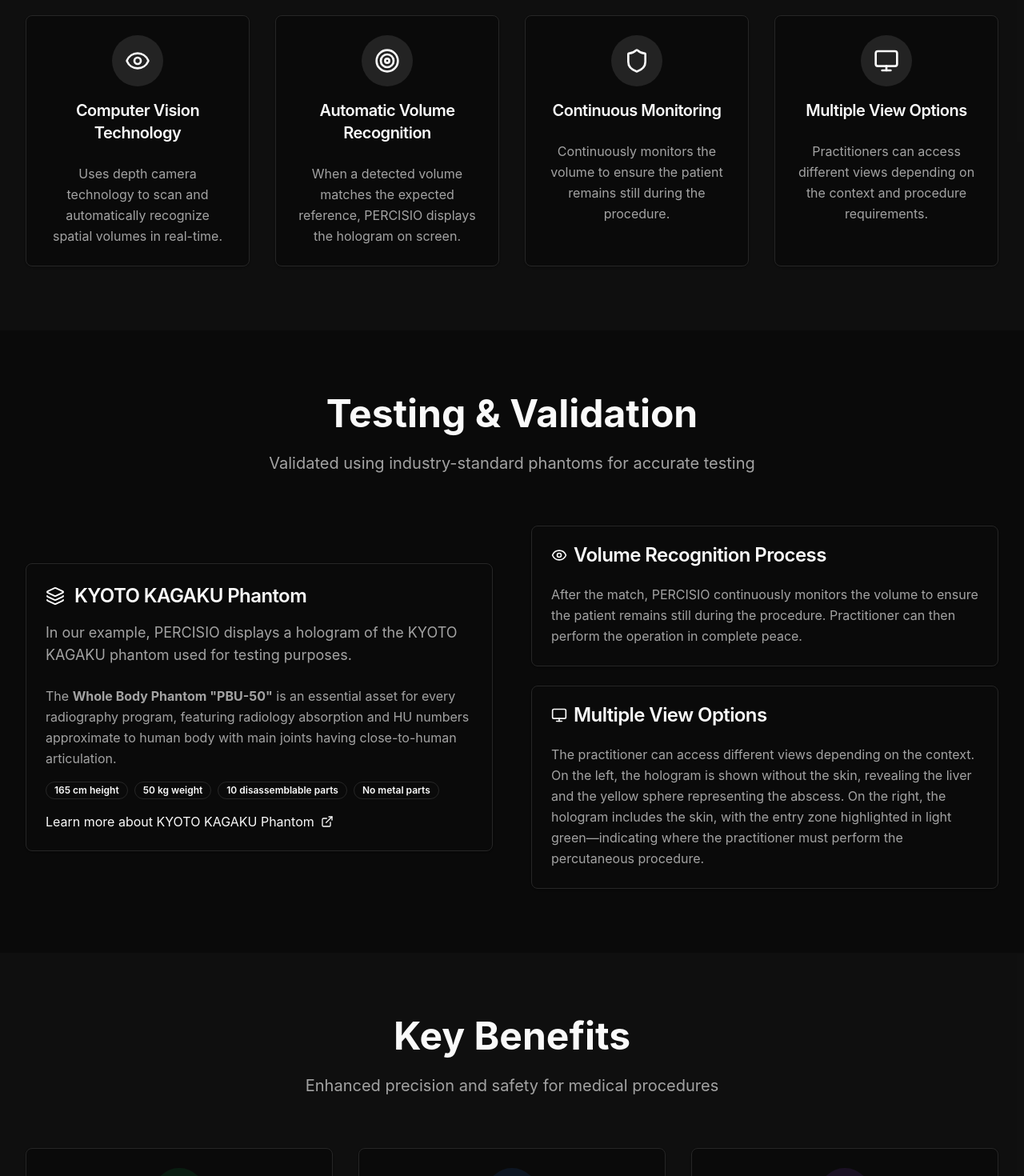
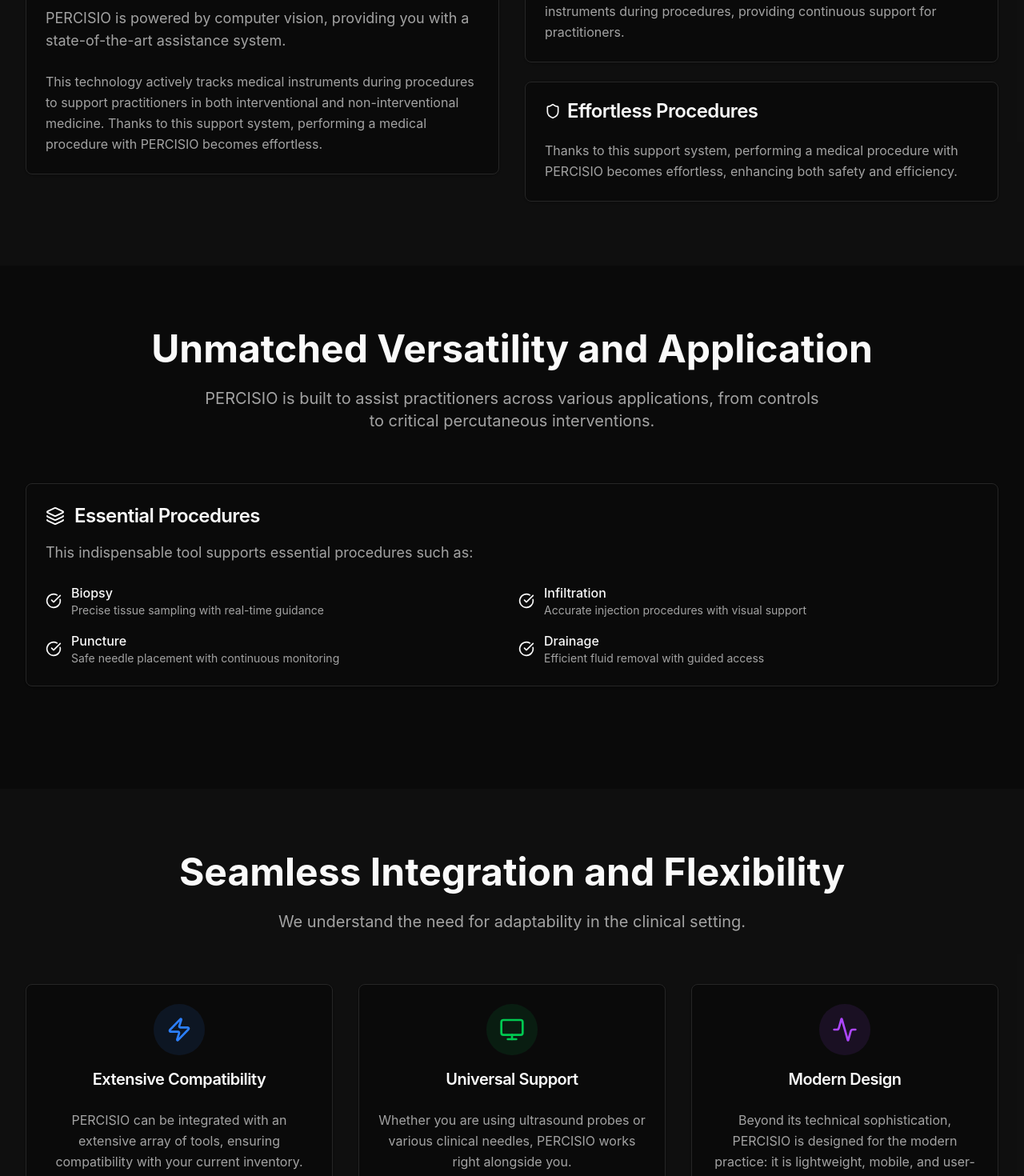
Before and after one commit to Nowalityy/percisio, a Next.js app: page /our-products/percisio-guidance in a window 1280 px wide. Shown: the part 840-2310 px from the top of the page at 80% size. Built offline with nearby package versions, Linux system fonts and the light colour scheme.

Commit message:
Guidance replace

```diff
--- a/app/our-products/percisio-guidance/page.tsx
+++ b/app/our-products/percisio-guidance/page.tsx
@@ -4,7 +4,17 @@
 import { Footer } from '@/components/layout/footer';
 import { Card, CardContent, CardDescription, CardHeader, CardTitle } from '@/components/ui/card';
 import { Badge } from '@/components/ui/badge';
-import { Activity, Eye, Target, Shield, Monitor, Layers, ExternalLink } from 'lucide-react';
+import {
+  Activity,
+  Eye,
+  Target,
+  Shield,
+  Monitor,
+  Layers,
+  ExternalLink,
+  Zap,
+  CheckCircle,
+} from 'lucide-react';
 import { motion } from 'framer-motion';
 import { useInView } from 'react-intersection-observer';
 import Link from 'next/link';
@@ -12,30 +22,22 @@
 export default function GuidancePage() {
   const { ref, inView } = useInView({ threshold: 0.1, triggerOnce: true });
 
-  const features = [
+  const applications = [
     {
-      icon: Eye,
-      title: 'Computer Vision Technology',
-      description:
-        'Uses depth camera technology to scan and automatically recognize spatial volumes in real-time.',
+      title: 'Biopsy',
+      description: 'Precise tissue sampling with real-time guidance',
     },
     {
-      icon: Target,
-      title: 'Automatic Volume Recognition',
-      description:
-        'When a detected volume matches the expected reference, PERCISIO displays the hologram on screen.',
+      title: 'Infiltration',
+      description: 'Accurate injection procedures with visual support',
     },
     {
-      icon: Shield,
-      title: 'Continuous Monitoring',
-      description:
-        'Continuously monitors the volume to ensure the patient remains still during the procedure.',
+      title: 'Puncture',
+      description: 'Safe needle placement with continuous monitoring',
     },
     {
-      icon: Monitor,
-      title: 'Multiple View Options',
-      description:
-        'Practitioners can access different views depending on the context and procedure requirements.',
+      title: 'Drainage',
+      description: 'Efficient fluid removal with guided access',
     },
   ];
 
@@ -52,58 +54,84 @@
               transition={{ duration: 0.8 }}
             >
               <Activity className="text-primary mx-auto mb-6 h-20 w-20" />
-              <h1 className="mb-6 text-5xl font-bold md:text-6xl">Percisio Guidance</h1>
+              <h1 className="mb-6 text-5xl font-bold md:text-6xl">PERCISIO Guidance</h1>
               <Badge className="mb-4" variant="secondary">
-                A system based on computer vision
+                A new standard for medicine
               </Badge>
               <p className="text-muted-foreground mx-auto mb-8 max-w-4xl text-xl leading-relaxed">
-                PERCISIO uses depth camera technology to scan its environment and automatically
-                recognize spatial volumes. When a detected volume matches the expected reference,
-                PERCISIO displays the hologram on screen.
+                Introducing PERCISIO Guidance, a new standard for medicine.
               </p>
             </motion.div>
           </div>
         </section>
 
-        {/* How It Works Section */}
+        {/* The Power of Computer Vision Section */}
         <section className="bg-muted/20 py-20">
           <div className="mx-auto max-w-7xl px-4 sm:px-6 lg:px-8">
             <div className="mb-16 text-center">
-              <h2 className="mb-6 text-4xl font-bold md:text-5xl">How It Works</h2>
-              <p className="text-muted-foreground mx-auto max-w-3xl text-xl">
-                Advanced computer vision technology for precise medical guidance
-              </p>
+              <h2 className="mb-6 text-4xl font-bold md:text-5xl">The Power of Computer Vision</h2>
             </div>
 
-            <div className="grid gap-8 md:grid-cols-2 lg:grid-cols-4">
-              {features.map((feature, index) => (
-                <motion.div
-                  key={index}
-                  initial={{ opacity: 0, y: 30 }}
-                  whileInView={{ opacity: 1, y: 0 }}
-                  transition={{ duration: 0.6, delay: index * 0.1 }}
-                  viewport={{ once: true }}
-                >
-                  <Card className="h-full text-center">
+            <div className="grid gap-8 lg:grid-cols-2 lg:items-center">
+              <div>
+                <Card className="h-full">
                   <CardHeader>
-                      <div className="bg-primary/10 mx-auto mb-4 flex h-16 w-16 items-center justify-center rounded-full">
-                        <feature.icon className="text-primary h-8 w-8" />
+                    <div className="mb-4 flex items-center gap-3">
+                      <Eye className="text-primary h-6 w-6" />
+                      <CardTitle className="text-2xl">Advanced Computer Vision</CardTitle>
                     </div>
-                      <CardTitle className="text-xl">{feature.title}</CardTitle>
+                    <CardDescription className="text-lg">
+                      PERCISIO is powered by computer vision, providing you with a state-of-the-art
+                      assistance system.
+                    </CardDescription>
+                  </CardHeader>
+                  <CardContent className="space-y-4">
+                    <p className="text-muted-foreground leading-relaxed">
+                      This technology actively tracks medical instruments during procedures to
+                      support practitioners in both interventional and non-interventional medicine.
+                      Thanks to this support system, performing a medical procedure with PERCISIO
+                      becomes effortless.
+                    </p>
+                  </CardContent>
+                </Card>
+              </div>
+
+              <div className="space-y-6">
+                <Card>
+                  <CardHeader>
+                    <CardTitle className="flex items-center gap-2">
+                      <Target className="h-5 w-5" />
+                      Real-time Tracking
+                    </CardTitle>
                   </CardHeader>
                   <CardContent>
-                      <CardDescription className="text-base leading-relaxed">
-                        {feature.description}
-                      </CardDescription>
+                    <p className="text-muted-foreground leading-relaxed">
+                      Advanced computer vision technology actively tracks medical instruments during
+                      procedures, providing continuous support for practitioners.
+                    </p>
                   </CardContent>
                 </Card>
-                </motion.div>
-              ))}
+
+                <Card>
+                  <CardHeader>
+                    <CardTitle className="flex items-center gap-2">
+                      <Shield className="h-5 w-5" />
+                      Effortless Procedures
+                    </CardTitle>
+                  </CardHeader>
+                  <CardContent>
+                    <p className="text-muted-foreground leading-relaxed">
+                      Thanks to this support system, performing a medical procedure with PERCISIO
+                      becomes effortless, enhancing both safety and efficiency.
+                    </p>
+                  </CardContent>
+                </Card>
+              </div>
             </div>
           </div>
         </section>
 
-        {/* KYOTO KAGAKU Phantom Section */}
+        {/* Unmatched Versatility Section */}
         <section ref={ref} className="py-20">
           <div className="mx-auto max-w-7xl px-4 sm:px-6 lg:px-8">
             <motion.div
@@ -112,98 +140,54 @@
               transition={{ duration: 0.8 }}
             >
               <div className="mb-16 text-center">
-                <h2 className="mb-6 text-4xl font-bold md:text-5xl">Testing & Validation</h2>
+                <h2 className="mb-6 text-4xl font-bold md:text-5xl">
+                  Unmatched Versatility and Application
+                </h2>
                 <p className="text-muted-foreground mx-auto max-w-3xl text-xl">
-                  Validated using industry-standard phantoms for accurate testing
+                  PERCISIO is built to assist practitioners across various applications, from
+                  controls to critical percutaneous interventions.
                 </p>
               </div>
 
-              <div className="grid gap-12 lg:grid-cols-2 lg:items-center">
-                <div>
+              <div className="mb-12">
                 <Card className="h-full">
                   <CardHeader>
                     <div className="mb-4 flex items-center gap-3">
                       <Layers className="text-primary h-6 w-6" />
-                        <CardTitle className="text-2xl">KYOTO KAGAKU Phantom</CardTitle>
+                      <CardTitle className="text-2xl">Essential Procedures</CardTitle>
                     </div>
                     <CardDescription className="text-lg">
-                        In our example, PERCISIO displays a hologram of the KYOTO KAGAKU phantom
-                        used for testing purposes.
+                      This indispensable tool supports essential procedures such as:
                     </CardDescription>
                   </CardHeader>
                   <CardContent className="space-y-4">
-                      <p className="text-muted-foreground leading-relaxed">
-                        The <strong>Whole Body Phantom &quot;PBU-50&quot;</strong> is an essential
-                        asset for every radiography program, featuring radiology absorption and HU
-                        numbers approximate to human body with main joints having close-to-human
-                        articulation.
-                      </p>
-                      <div className="flex flex-wrap gap-2">
-                        <Badge variant="outline">165 cm height</Badge>
-                        <Badge variant="outline">50 kg weight</Badge>
-                        <Badge variant="outline">10 disassemblable parts</Badge>
-                        <Badge variant="outline">No metal parts</Badge>
+                    <div className="grid gap-4 md:grid-cols-2">
+                      {applications.map((app, index) => (
+                        <div key={index} className="flex items-center gap-3">
+                          <CheckCircle className="text-primary h-5 w-5 flex-shrink-0" />
+                          <div>
+                            <p className="font-medium">{app.title}</p>
+                            <p className="text-muted-foreground text-sm">{app.description}</p>
                           </div>
-                      <Link
-                        href="https://www.kyotokagaku.com/en/products_data/ph-2_01/"
-                        target="_blank"
-                        rel="noopener noreferrer"
-                        className="text-primary hover:text-primary/80 inline-flex items-center gap-2 transition-colors"
-                      >
-                        Learn more about KYOTO KAGAKU Phantom
-                        <ExternalLink className="h-4 w-4" />
-                      </Link>
+                        </div>
+                      ))}
+                    </div>
                   </CardContent>
                 </Card>
-                </div>
-
-                <div className="space-y-6">
-                  <Card>
-                    <CardHeader>
-                      <CardTitle className="flex items-center gap-2">
-                        <Eye className="h-5 w-5" />
-                        Volume Recognition Process
-                      </CardTitle>
-                    </CardHeader>
-                    <CardContent>
-                      <p className="text-muted-foreground leading-relaxed">
-                        After the match, PERCISIO continuously monitors the volume to ensure the
-                        patient remains still during the procedure. Practitioner can then perform
-                        the operation in complete peace.
-                      </p>
-                    </CardContent>
-                  </Card>
-
-                  <Card>
-                    <CardHeader>
-                      <CardTitle className="flex items-center gap-2">
-                        <Monitor className="h-5 w-5" />
-                        Multiple View Options
-                      </CardTitle>
-                    </CardHeader>
-                    <CardContent>
-                      <p className="text-muted-foreground leading-relaxed">
-                        The practitioner can access different views depending on the context. On the
-                        left, the hologram is shown without the skin, revealing the liver and the
-                        yellow sphere representing the abscess. On the right, the hologram includes
-                        the skin, with the entry zone highlighted in light green—indicating where
-                        the practitioner must perform the percutaneous procedure.
-                      </p>
-                    </CardContent>
-                  </Card>
-                </div>
               </div>
             </motion.div>
           </div>
         </section>
 
-        {/* Benefits Section */}
+        {/* Seamless Integration Section */}
         <section className="bg-muted/20 py-20">
           <div className="mx-auto max-w-7xl px-4 sm:px-6 lg:px-8">
             <div className="mb-16 text-center">
-              <h2 className="mb-6 text-4xl font-bold md:text-5xl">Key Benefits</h2>
+              <h2 className="mb-6 text-4xl font-bold md:text-5xl">
+                Seamless Integration and Flexibility
+              </h2>
               <p className="text-muted-foreground mx-auto max-w-3xl text-xl">
-                Enhanced precision and safety for medical procedures
+                We understand the need for adaptability in the clinical setting.
               </p>
             </div>
 
@@ -216,15 +200,15 @@
               >
                 <Card className="h-full text-center">
                   <CardHeader>
-                    <div className="mx-auto mb-4 flex h-16 w-16 items-center justify-center rounded-full bg-green-500/10">
-                      <Target className="h-8 w-8 text-green-500" />
+                    <div className="mx-auto mb-4 flex h-16 w-16 items-center justify-center rounded-full bg-blue-500/10">
+                      <Zap className="h-8 w-8 text-blue-500" />
                     </div>
-                    <CardTitle className="text-xl">Precise Targeting</CardTitle>
+                    <CardTitle className="text-xl">Extensive Compatibility</CardTitle>
                   </CardHeader>
                   <CardContent>
                     <CardDescription className="text-base leading-relaxed">
-                      Real-time holographic guidance ensures accurate targeting of anatomical
-                      structures and procedures.
+                      PERCISIO can be integrated with an extensive array of tools, ensuring
+                      compatibility with your current inventory.
                     </CardDescription>
                   </CardContent>
                 </Card>
@@ -238,15 +222,15 @@
               >
                 <Card className="h-full text-center">
                   <CardHeader>
-                    <div className="mx-auto mb-4 flex h-16 w-16 items-center justify-center rounded-full bg-blue-500/10">
-                      <Shield className="h-8 w-8 text-blue-500" />
+                    <div className="mx-auto mb-4 flex h-16 w-16 items-center justify-center rounded-full bg-green-500/10">
+                      <Monitor className="h-8 w-8 text-green-500" />
                     </div>
-                    <CardTitle className="text-xl">Enhanced Safety</CardTitle>
+                    <CardTitle className="text-xl">Universal Support</CardTitle>
                   </CardHeader>
                   <CardContent>
                     <CardDescription className="text-base leading-relaxed">
-                      Continuous monitoring ensures patient stability and reduces the risk of
-                      complications during procedures.
+                      Whether you are using ultrasound probes or various clinical needles, PERCISIO
+                      works right alongside you.
                     </CardDescription>
                   </CardContent>
                 </Card>
@@ -263,16 +247,28 @@
                     <div className="mx-auto mb-4 flex h-16 w-16 items-center justify-center rounded-full bg-purple-500/10">
                       <Activity className="h-8 w-8 text-purple-500" />
                     </div>
-                    <CardTitle className="text-xl">Real-time Feedback</CardTitle>
+                    <CardTitle className="text-xl">Modern Design</CardTitle>
                   </CardHeader>
                   <CardContent>
                     <CardDescription className="text-base leading-relaxed">
-                      Instant visual feedback allows practitioners to make informed decisions during
-                      complex procedures.
+                      Beyond its technical sophistication, PERCISIO is designed for the modern
+                      practice: it is lightweight, mobile, and user-friendly.
                     </CardDescription>
                   </CardContent>
                 </Card>
               </motion.div>
+            </div>
+
+            <div className="mt-16 text-center">
+              <Card className="mx-auto max-w-4xl">
+                <CardContent className="py-12">
+                  <h3 className="mb-6 text-3xl font-bold">Adopt PERCISIO Today</h3>
+                  <p className="text-muted-foreground text-lg leading-relaxed">
+                    The solution that brings simplicity and technological advancement to the
+                    forefront of your medical procedures.
+                  </p>
+                </CardContent>
+              </Card>
             </div>
           </div>
         </section>
```
Lines whose indentation alone changed are shown as unchanged.
